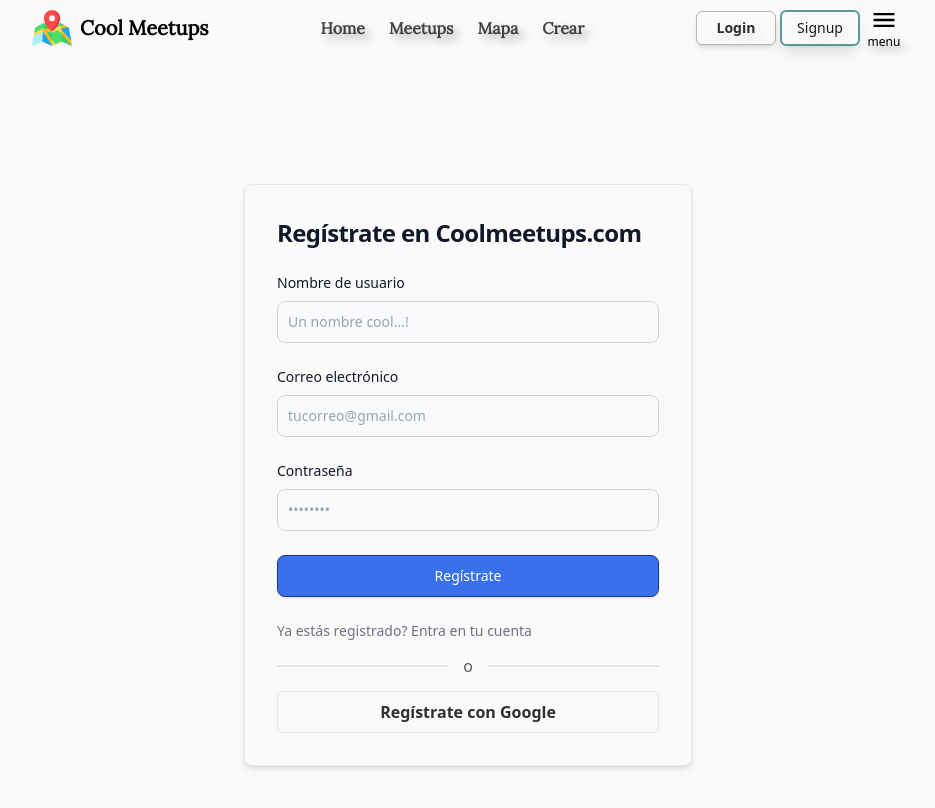
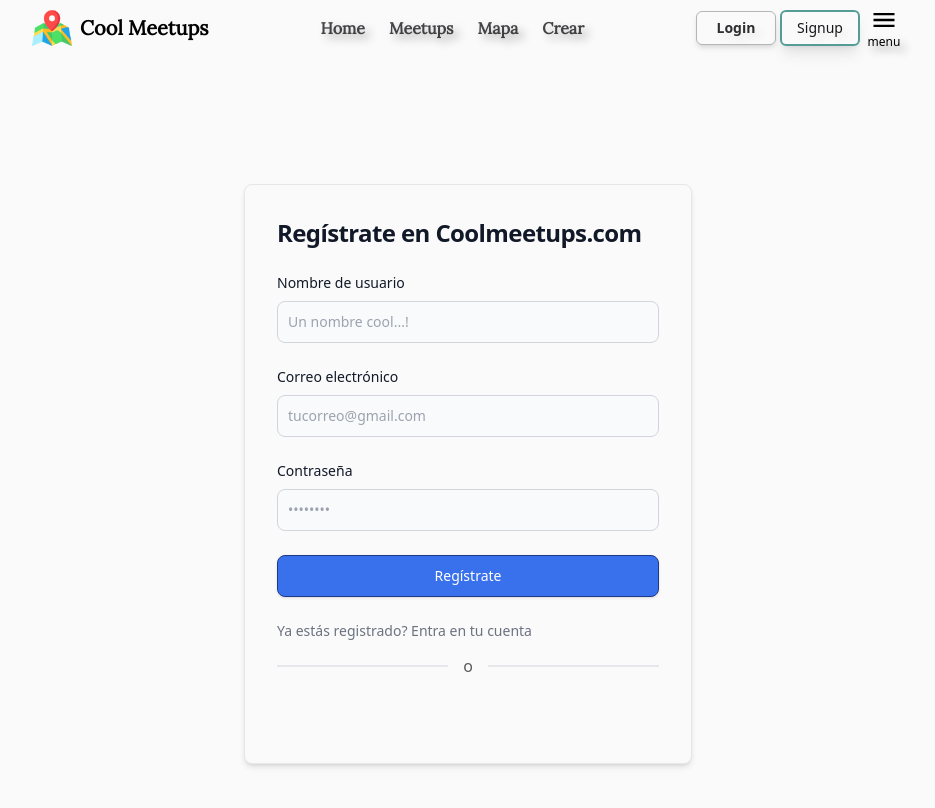
Before and after one commit to Victorotr/CoolMeetup, a React (Vite) app in the folder client/: page /signup in a window 1280 px wide. Shown: the top 808 px of the page, without its empty margins (172-1107 px from the left). Built offline with nearby package versions, Linux system fonts and the light colour scheme.

Commit message:
implements first part of google login API

```diff
--- a/client/package.json
+++ b/client/package.json
@@ -11,7 +11,9 @@
     "host": "vite --host"
   },
   "dependencies": {
+    "@react-oauth/google": "^0.12.1",
     "axios": "^1.6.5",
+    "jwt-decode": "^4.0.0",
     "react": "^18.2.0",
     "react-dom": "^18.2.0",
     "react-icons": "^4.12.0",
--- a/client/src/main.jsx
+++ b/client/src/main.jsx
@@ -3,11 +3,15 @@
 import "./index.css";
 import { MyContextProvider } from "./context/Context.jsx";
 import { BrowserRouter as Router } from "react-router-dom";
+import { GoogleOAuthProvider } from '@react-oauth/google';
+
 
 ReactDOM.createRoot(document.getElementById("root")).render(
-  <MyContextProvider>
-    <Router>
-      <App />
-    </Router>
-  </MyContextProvider>
+  <GoogleOAuthProvider clientId="598877473123-p75a92o2ppoba3jd078v5gjqdvrrblb6.apps.googleusercontent.com">
+    <MyContextProvider>
+      <Router>
+        <App />
+      </Router>
+    </MyContextProvider>
+  </GoogleOAuthProvider>
 );
--- a/client/src/pages/Signup.jsx
+++ b/client/src/pages/Signup.jsx
@@ -1,6 +1,8 @@
 import axios from "axios";
 import { Handler } from "../context/Context";
-import { useNavigate } from "react-router"
+import { useNavigate } from "react-router";
+import { GoogleLogin } from '@react-oauth/google';
+import { jwtDecode } from "jwt-decode";
 
 const Signup = () => {
   const {settoast} = Handler();
@@ -113,9 +115,14 @@
                   o
                 </span>
               </div>
-              <button className="mx-auto p-2 border w-full text-zinc-900/90 font-semibold rounded-md">
-                Regístrate con Google
-              </button>
+              <div>
+              <GoogleLogin onSuccess={(credentialResponse) => {
+                const USER_CREDENTIAL = jwtDecode(credentialResponse.credential);
+                console.log(USER_CREDENTIAL);
+              }}
+              onError = {() => {console.log('Login Failed');}}
+              />
+              </div>
             </form>
           </div>
         </div>
```
Also changed, not shown: 1 other file (tests, documents, lock files or other folders).
